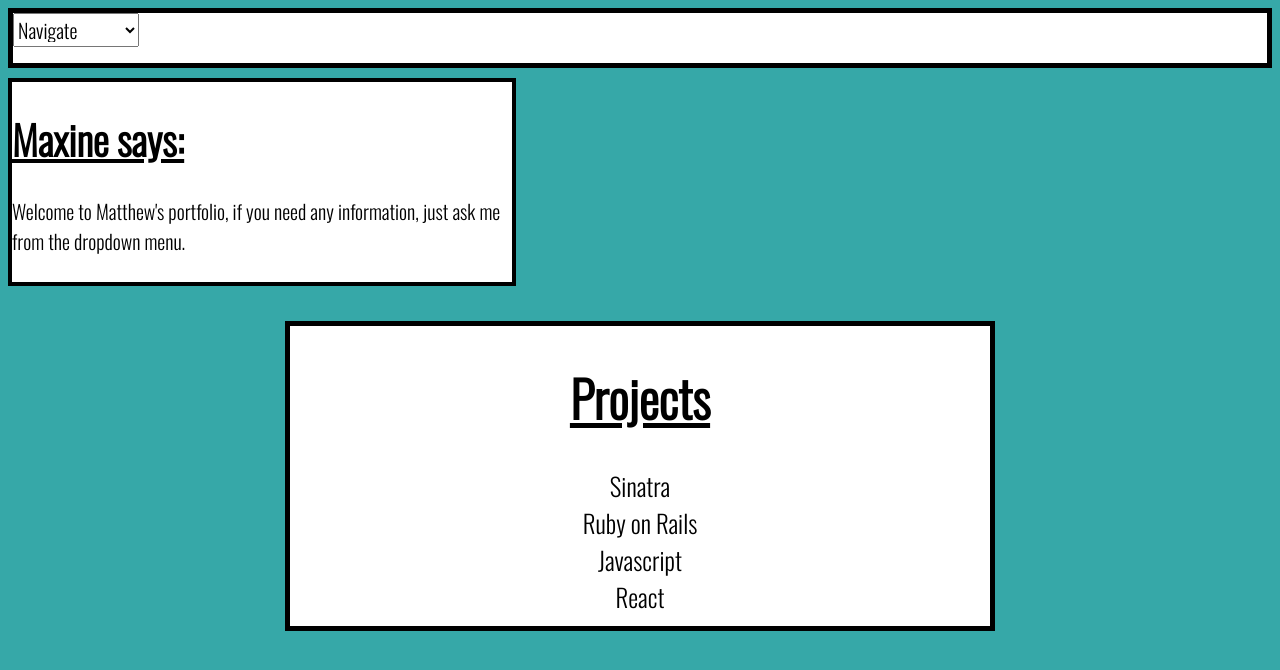
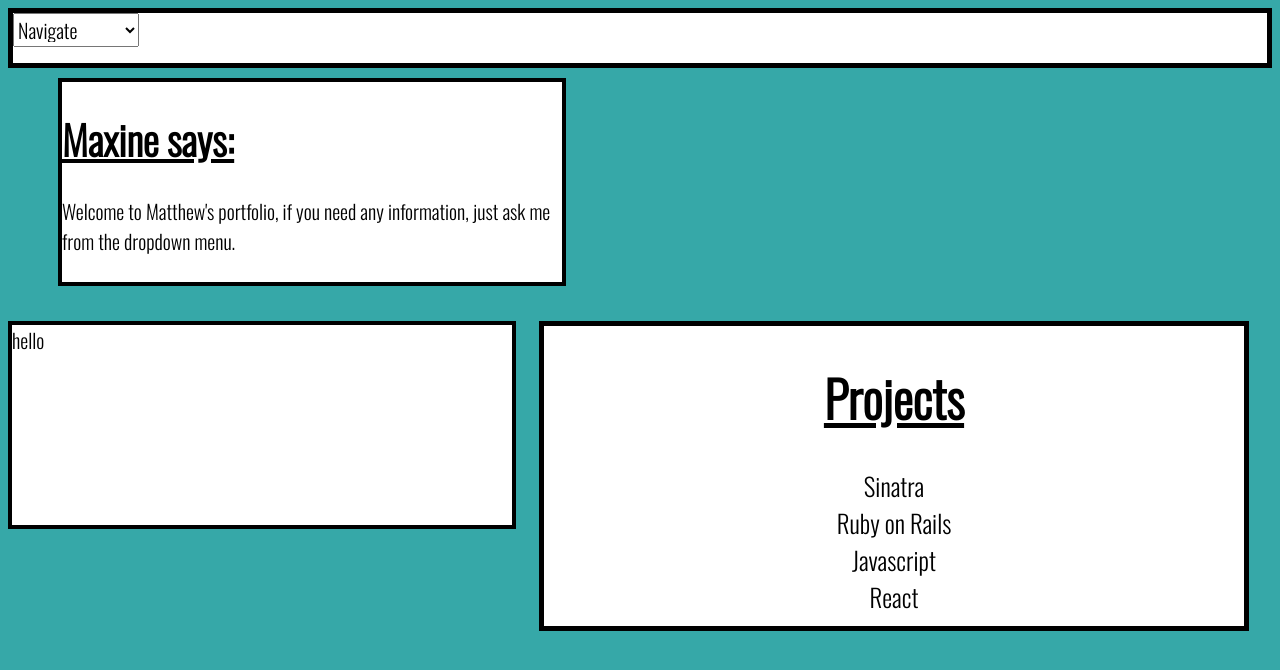
Before and after one commit to nemostatus/portfolio, a plain HTML site: page index.html in a window 1280 px wide. Drawn offline with nearby package versions, Linux system fonts and the light colour scheme.

Commit message:
floated message and maxine div, created margins for message div

```diff
--- a/index.html
+++ b/index.html
@@ -18,6 +18,18 @@
         height: 200px;
         margin-bottom: 35px;
         font-size: 20px;
+        float: left;
+        margin-right:200px;
+        margin-left:50px
+
+      }
+      #maxine {
+        border: 4px solid black;
+        width: 500px;
+        height: 200px;
+        margin-bottom: 35px;
+        font-size: 20px;
+        float: left;
 
       }
       .turn:hover {
@@ -43,11 +55,13 @@
       }
       body {
         background-color: rgb(54, 168, 168);
+        overflow: hidden;
       }
 
       div {
         background-color: white;
         font-family: 'Oswald', sans-serif;
+        overflow: hidden;
       }
     </style>
   </head>
@@ -75,6 +89,10 @@
       </p>
 
     </div>
+    <div id="maxine">
+      hello
+    </div>
+  </div>
     <div id="projectFrontDiv" class="projectFrontDiv">
       <h1><u>Projects</u></h1>
       <div id="sinatra" class="turn">Sinatra</div>
```
Also changed, not shown: 1 other file.
